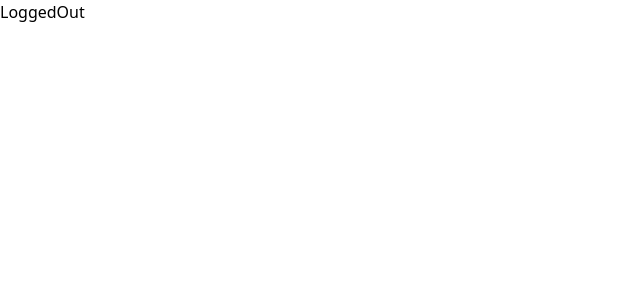
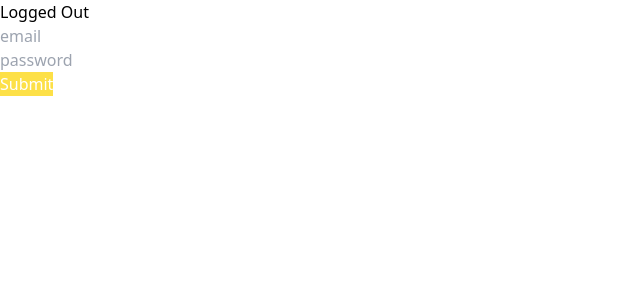
Before and after one commit to Abdul-lembariti/nuber-eats-frontend, a React (Create React App) app: page / in a window 1280 px wide. Shown: the top 300 px of the page, without its empty margins (0-640 px from the left). Built offline with nearby package versions, Linux system fonts and the light colour scheme.

Commit message:
#17.2 React Hook Form ||

```diff
--- a/package.json
+++ b/package.json
@@ -14,6 +14,7 @@
     "graphql": "^16.8.1",
     "react": "^18.2.0",
     "react-dom": "^18.2.0",
+    "react-hook-form": "^7.51.1",
     "react-router-dom": "^6.22.3",
     "react-scripts": "5.0.1",
     "typescript": "^4.9.5",
@@ -21,7 +22,7 @@
   },
   "scripts": {
     "tailwind-build": "tailwind build ./src/styles/tailwind.css",
-    "start": "npm run tailwind:build & react-scripts start",
+    "start": "npm run tailwind-build & react-scripts start",
     "build": "react-scripts build",
     "test": "react-scripts test",
     "eject": "react-scripts eject"
--- a/src/App.tsx
+++ b/src/App.tsx
@@ -1,8 +1,12 @@
 import React from 'react'
 import { LoggedOut } from './routers/logged-out-router'
+import { useReactiveVar } from '@apollo/client'
+import { LoggedIn } from './routers/logged-in-router'
+import { isLoggedInVar } from './apollo'
 
 function App() {
-  return <LoggedOut />
+  const isLoggedIn = useReactiveVar(isLoggedInVar)
+  return isLoggedIn ? <LoggedIn /> : <LoggedOut />
 }
 
 export default App
--- a/src/apollo.ts
+++ b/src/apollo.ts
@@ -1,6 +1,20 @@
-import { ApolloClient, InMemoryCache } from '@apollo/client'
+import { ApolloClient, InMemoryCache, makeVar } from '@apollo/client'
+
+export const isLoggedInVar = makeVar(false)
 
 export const client = new ApolloClient({
   uri: 'http://localhost:4000/graphql',
-  cache: new InMemoryCache(),
+  cache: new InMemoryCache({
+    typePolicies: {
+      Query: {
+        fields: {
+          isLoggedIn: {
+            read() {
+              return isLoggedInVar()
+            },
+          },
+        },
+      },
+    },
+  }),
 })
--- /dev/null
+++ b/src/pages/login.tsx
@@ -0,0 +1,4 @@
+import React from 'react'
+export default function Login() {
+  return <span>Login</span>
+}
--- /dev/null
+++ b/src/pages/signUp.tsx
@@ -0,0 +1,4 @@
+import React from 'react'
+export default function CreateAccount() {
+  return <span>Create account</span>
+}
--- a/src/routers/logged-in-router.tsx
+++ b/src/routers/logged-in-router.tsx
@@ -1,3 +1,11 @@
 import React from 'react'
+import { isLoggedInVar } from '../apollo'
 
-export const LoggedIn = () => <span>LoggedIn</span>
+export const LoggedIn = () => {
+  return (
+    <div>
+      <h1>Logged In</h1>
+      <button onClick={() => isLoggedInVar(false)}>Log Out</button>
+    </div>
+  )
+}
--- a/src/routers/logged-out-router.tsx
+++ b/src/routers/logged-out-router.tsx
@@ -1,3 +1,59 @@
 import React from 'react'
+import { useForm } from 'react-hook-form'
 
-export const LoggedOut = () => <span>LoggedOut</span>
+interface IForm {
+  email: string
+  password: string
+}
+
+export const LoggedOut = () => {
+  const {
+    register,
+    watch,
+    handleSubmit,
+    formState: { errors },
+  } = useForm<IForm>()
+  const onSubmit = () => {
+    console.log(watch())
+  }
+  const onInvalid = () => {
+    console.log('cant create account')
+  }
+
+  return (
+    <div>
+      <h1>Logged Out</h1>
+      <form onSubmit={handleSubmit(onSubmit, onInvalid)}>
+        <div>
+          <input
+            {...register('email', {
+              required: 'Email is required',
+              pattern: /^[A-Za-z0-9._%+-]+@gmail.com$/,
+            })}
+            name="email"
+            type="email"
+            placeholder="email"
+          />
+          {errors.email?.message && (
+            <span className="font-bold text-red-600">
+              {errors.email.message}
+            </span>
+          )}
+          {errors.email?.type === 'pattern' && (
+            <span className="text-red-600 font-bold">Only Gmail Allowed</span>
+          )}
+        </div>
+        <div>
+          <input
+            {...register('password', { required: 'Password is required' })}
+            name="password"
+            type="password"
+            required
+            placeholder="password"
+          />
+        </div>
+        <button className="bg-yellow-300 text-white">Submit</button>
+      </form>
+    </div>
+  )
+}
```
Also changed, not shown: tsconfig.json (+2 -8 lines), 1 other file (tests, documents, lock files or other folders).
